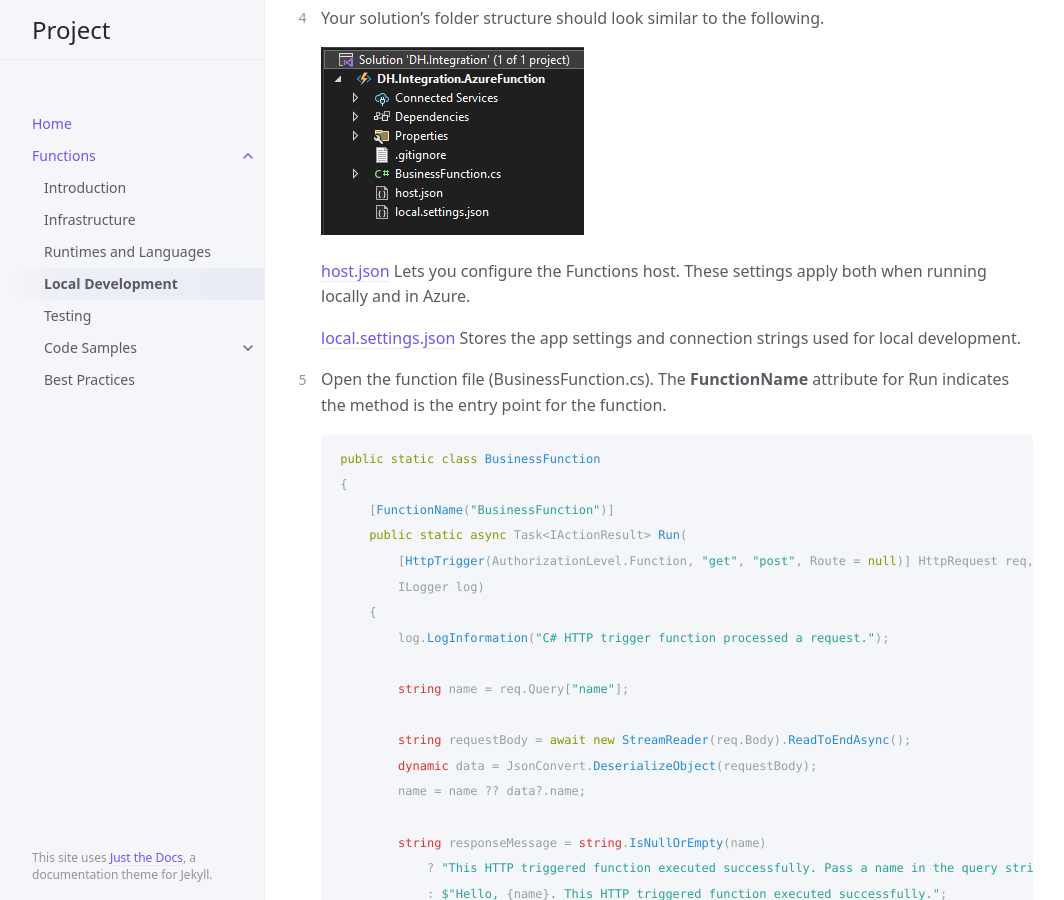
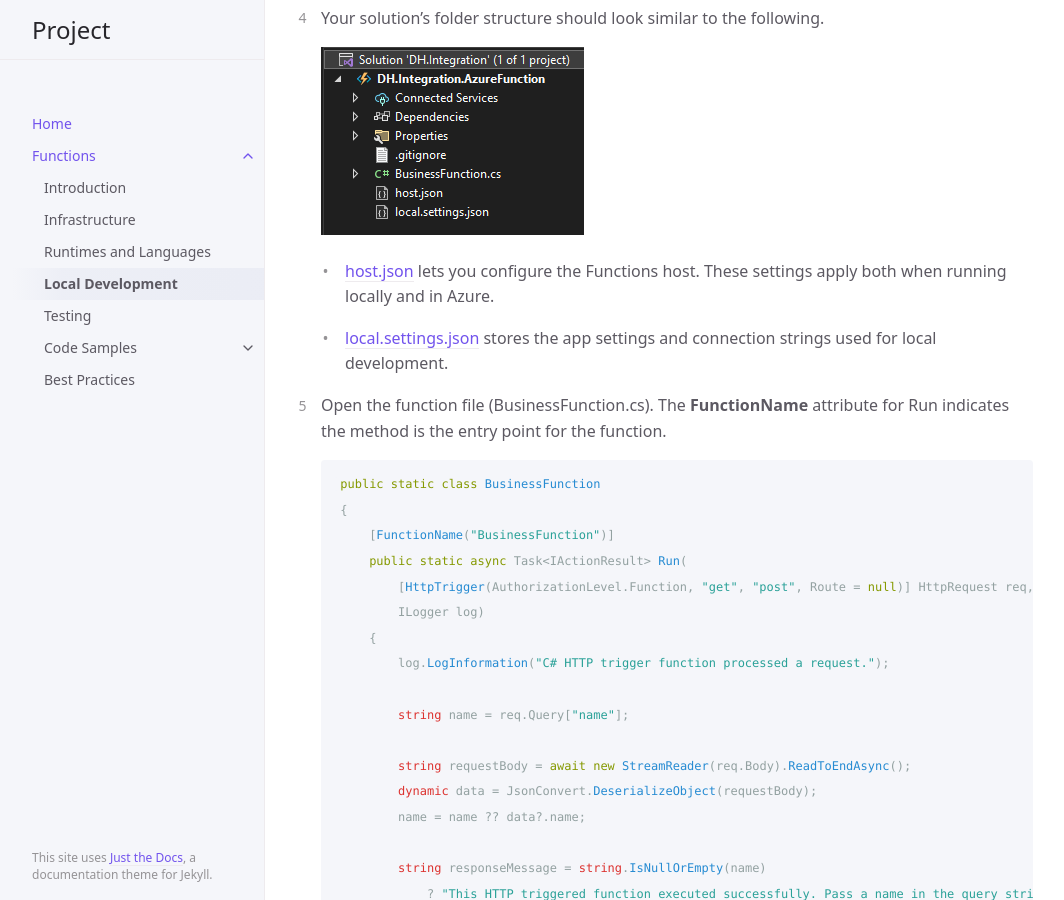
Before and after one commit to bwagner77/docs-test, a Jekyll site: the page built from function/local-development.md, in a window 1280 px wide and 900 px high, scrolled down 1793 px. Shown: the whole window, without its empty margins (107-1171 px from the left). Built offline with Jekyll 4.4.1, drawn with Linux system fonts in a browser that asks for light colours.

```diff
--- a/function/local-development.md
+++ b/function/local-development.md
@@ -47,12 +47,12 @@ in VS Code (as of 9/14/2022).*
 
     ![Structure](../assets/images/function-structure.png)
 
-    [host.json](https://docs.microsoft.com/en-us/azure/azure-functions/functions-host-json)
-    Lets you configure the Functions host. These settings apply both when
+    - [host.json](https://docs.microsoft.com/en-us/azure/azure-functions/functions-host-json)
+    lets you configure the Functions host. These settings apply both when
     running locally and in Azure.
 
-    [local.settings.json](https://docs.microsoft.com/en-us/azure/azure-functions/functions-run-local?tabs=v4%2Cwindows%2Ccsharp%2Cportal%2Cbash#local-settings)
-    Stores the app settings and connection strings used for local
+    - [local.settings.json](https://docs.microsoft.com/en-us/azure/azure-functions/functions-run-local?tabs=v4%2Cwindows%2Ccsharp%2Cportal%2Cbash#local-settings)
+    stores the app settings and connection strings used for local
     development.
 
 5. Open the function file (BusinessFunction.cs). The **FunctionName** attribute
```
